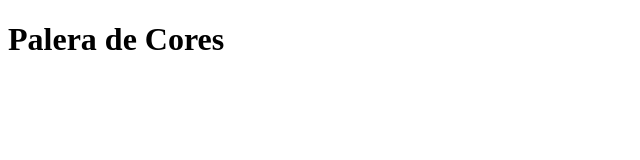
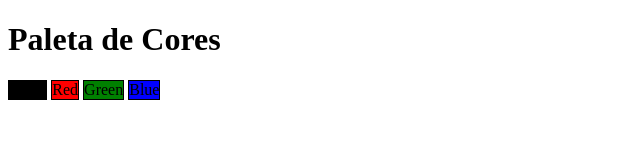
Before and after one commit to lzaghi/pixels-art, a website: page index.html in a window 1280 px wide. Shown: the whole page, without its empty margins (0-640 px from the left). Drawn offline with Linux system fonts and the light colour scheme.

Commit message:
requisitos 2 e 3

```diff
--- a/index.html
+++ b/index.html
@@ -11,7 +11,25 @@
   </head>
 
   <body>
-    <h1 id="title" >Palera de Cores</h1>
+    <h1 id="title" >Paleta de Cores</h1>
+
+    <section id="color-palette" >
+      <div class="color" >
+        Black
+      </div>
+
+      <div class="color" >
+        Red
+      </div>
+
+      <div class="color" >
+        Green
+      </div>
+
+      <div class="color" >
+        Blue
+      </div>
+    </section>
 
     <link rel="stylesheet" href="./script.js">
   </body>
--- a/style.css
+++ b/style.css
@@ -0,0 +1,20 @@
+.color {
+  border: 1px solid black;
+  display: inline-block;
+}
+
+.color:nth-child(1) {
+  background-color: black;
+}
+
+.color:nth-child(2) {
+  background-color: red;
+}
+
+.color:nth-child(3) {
+  background-color: green;
+}
+
+.color:nth-child(4) {
+  background-color: blue;
+}
```
